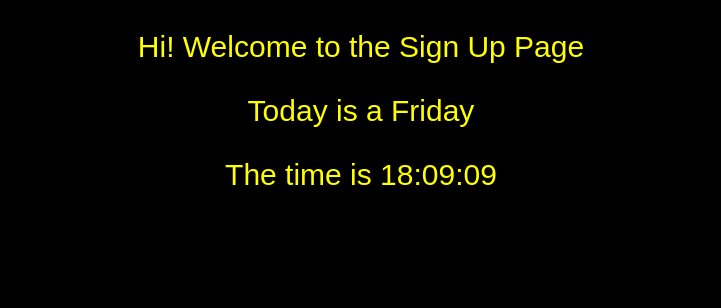
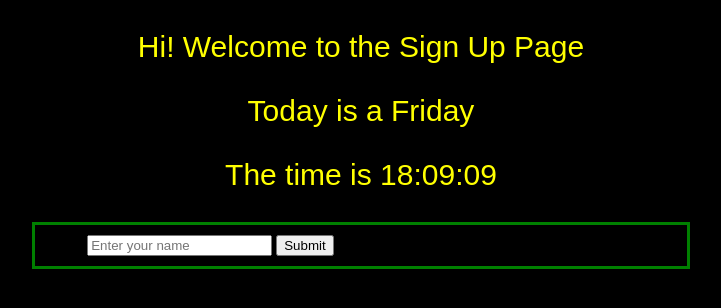
Before and after one commit to Silver-lem/Flask_MongoDB, a Flask app: page / in a window 1280 px wide. Shown: the top 308 px of the page, without its empty margins (279-1000 px from the left). Run offline with Flask 3, Linux system fonts and the light colour scheme.

Commit message:
frontend - backend

```diff
--- a/app.py
+++ b/app.py
@@ -17,5 +17,11 @@ def time():
     return current_time
 
 
+@app.route('/submit',methods=['POST'])
+def submit():
+    name = request.form.get('name')
+
+    return 'Hello, ' + name + '!'
+
 if __name__ == '__main__':
     app.run(debug=True)
--- a/templates/index.html
+++ b/templates/index.html
@@ -9,6 +9,24 @@
     <p>Hi! Welcome to the Sign Up Page</p>
     <p>Today is a {{ day_of_the_week }}</p>
     <p>The time is {{ current_time }}</p>
+
+    <div class="centered">
+        <form action="/submit" method="POST">
+            <label for="name">Name</label>
+            <input type="text" name="name" id="name" placeholder="Enter your name">
+            <!-- <br>
+            <label for="email">Email</label>
+            <input type="email" name="email" id="email" placeholder="Enter your email">
+            <br>
+            <label for="password">Password</label>
+            <input type="password" name="password" id="password" placeholder="Enter your Password">
+            <br>
+            <label for="confirm_password">confirm_password</label>
+            <input type="confirm_password" name="confirm_password" id="confirm_password" placeholder="confirm password">
+            <br> -->
+            <input type="button" value="Submit">
+        </form>
+    </div>
 
 </body>
 <style>
@@ -23,6 +41,13 @@
         color: yellow;
     }
 
+    .centered{
+        margin:auto;
+        width: 50%;
+        border: 3px solid green;
+        padding: 10px;
+    }
+
 
 </style>
 </html>
```
